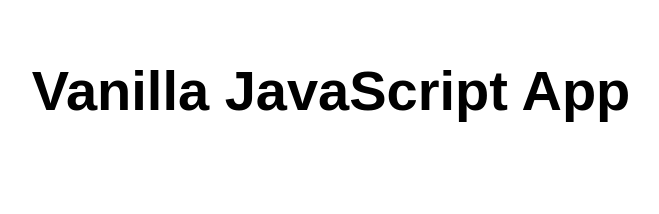
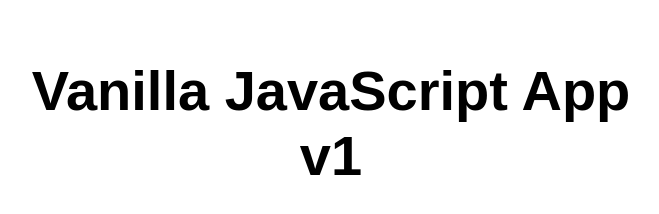
Before and after one commit to cjk7989/basic01, a plain HTML site: page index.html in a window 1280 px wide. Shown: the whole page, without its empty margins (309-968 px from the left). Drawn offline with Linux system fonts and the light colour scheme.

Commit message:
publish msha, cds, c2gp

```diff
--- a/index.html
+++ b/index.html
@@ -9,7 +9,7 @@
 
   <body>
     <main>
-      <h1>Vanilla JavaScript App</h1>
+      <h1>Vanilla JavaScript App v1</h1>
     </main>
   </body>
 </html>
```
